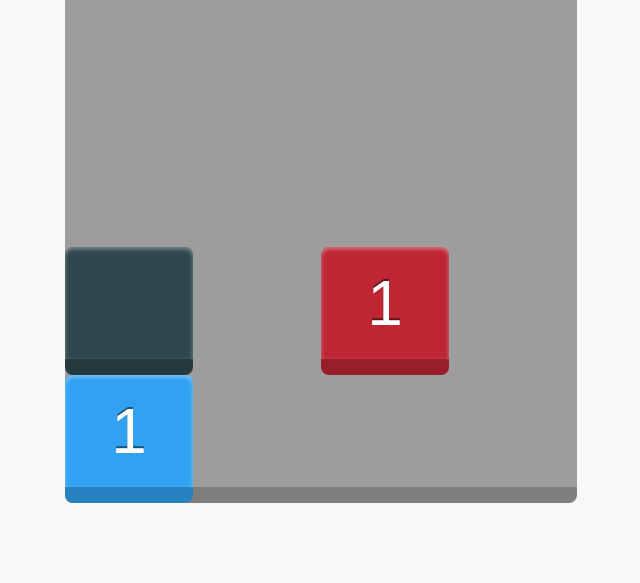
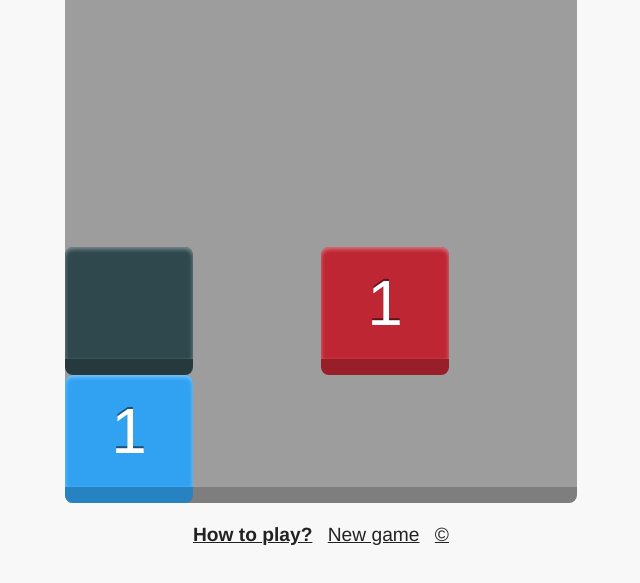
Before and after one commit to w84death/LogicWar, a plain HTML site: page index.html in a window 768 px wide. Shown: the part 73-656 px from the top of the page, without its empty margins (63-703 px from the left). Drawn offline with Linux system fonts and the light colour scheme.

Commit message:
small layout fix

```diff
--- a/main.css
+++ b/main.css
@@ -70,5 +70,5 @@ border-radius: 4px;
 and (min-device-width : 768px)
 and (max-device-width : 1024px)  {
     #game {-webkit-transform: scale(2,2) translateY(25%);}
-
+    #help,#credits,footer {margin-top:256px;}
 }
```
